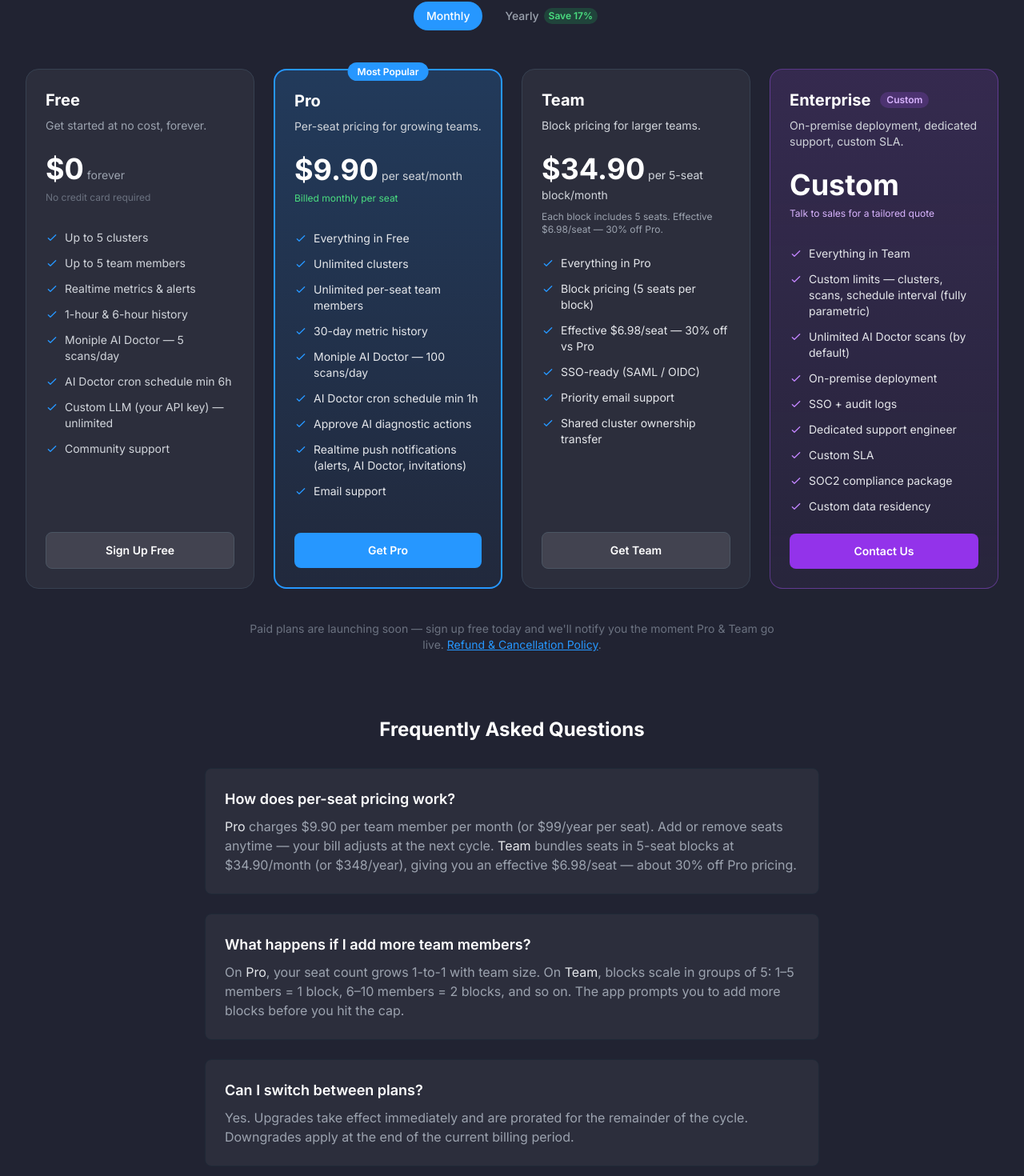
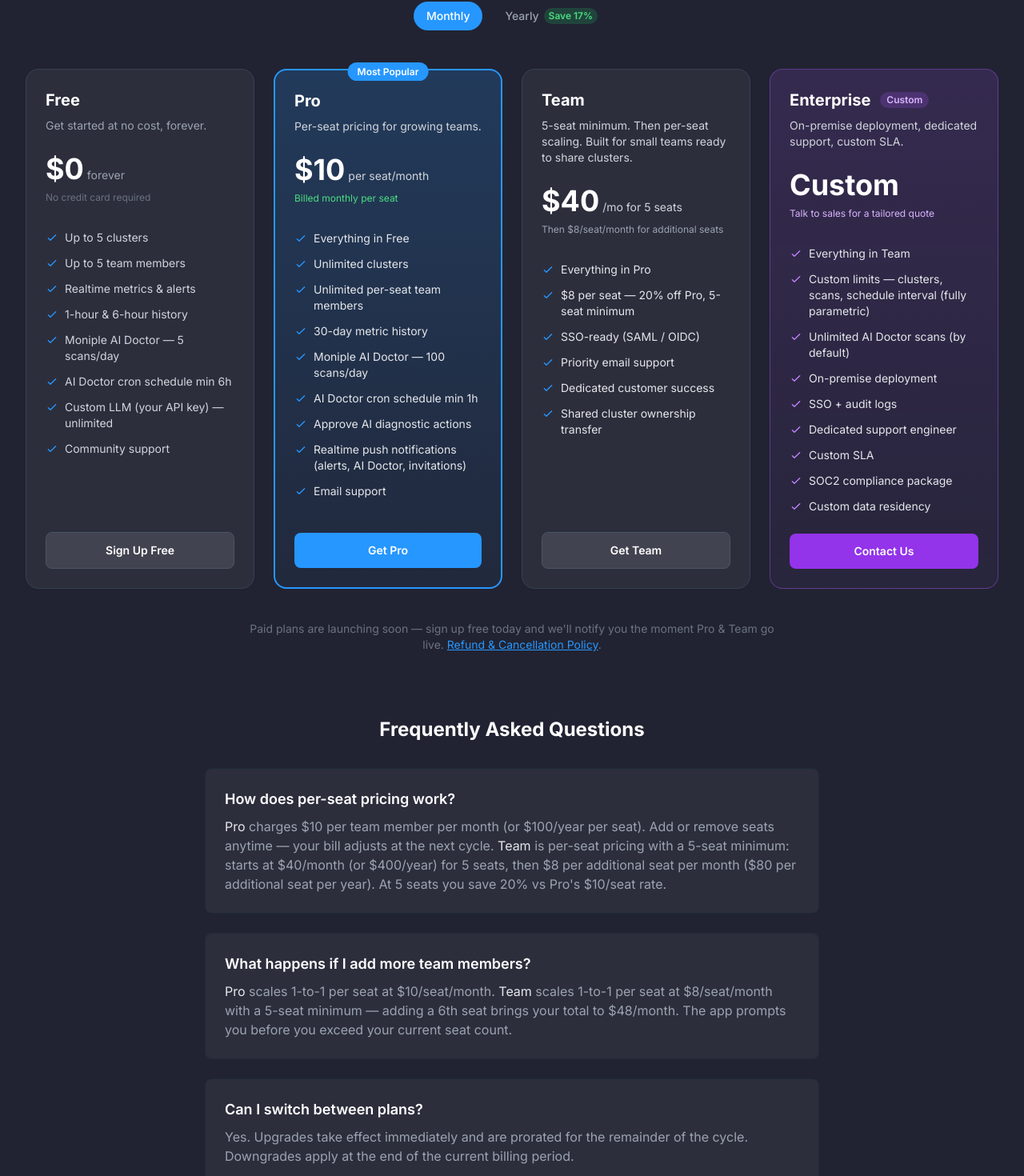
Before and after one commit to muhgumus/moniple-web, a Next.js app: page /pricing in a window 1280 px wide. Shown: the part 310-1780 px from the top of the page at 80% size. Built offline with nearby package versions, Linux system fonts and the light colour scheme.

Commit message:
moniple-web: round-number Team + Pro pricing
Pro: $10/seat/month, $100/seat/year (min 1 seat).
Team: $40/month for 5 seats, $400/year for 5 seats
(= $8 and $80 per seat — 20% off Pro with 5-seat minimum).

```diff
--- a/src/app/pricing/page.tsx
+++ b/src/app/pricing/page.tsx
@@ -29,10 +29,10 @@ const proFeatures = [
 
 const teamFeatures = [
   "Everything in Pro",
-  "Block pricing (5 seats per block)",
-  "Effective $6.98/seat — 30% off vs Pro",
+  "$8 per seat — 20% off Pro, 5-seat minimum",
   "SSO-ready (SAML / OIDC)",
   "Priority email support",
+  "Dedicated customer success",
   "Shared cluster ownership transfer",
 ];
 
@@ -160,18 +160,18 @@ export default function PricingPage() {
             <div className="mt-6">
               {yearly ? (
                 <div>
-                  <span className="text-4xl font-bold text-white">$99</span>
+                  <span className="text-4xl font-bold text-white">$100</span>
                   <span className="text-gray-300 text-sm"> per seat/year</span>
                 </div>
               ) : (
                 <div>
-                  <span className="text-4xl font-bold text-white">$9.90</span>
+                  <span className="text-4xl font-bold text-white">$10</span>
                   <span className="text-gray-300 text-sm"> per seat/month</span>
                 </div>
               )}
             </div>
             <p className="mt-2 text-xs text-green-400 min-h-[1.5rem]">
-              {yearly ? "$8.25/mo — 2 months free" : "Billed monthly per seat"}
+              {yearly ? "$8.33/mo — 2 months free" : "Billed monthly per seat"}
             </p>
 
             <ul className="mt-6 space-y-3 flex-1">
@@ -198,30 +198,24 @@ export default function PricingPage() {
           <div className="rounded-2xl p-6 bg-white/5 border border-gray-700 flex flex-col">
             <h2 className="text-xl font-bold text-white">Team</h2>
             <p className="mt-2 text-sm text-gray-300">
-              Block pricing for larger teams.
+              5-seat minimum. Then per-seat scaling. Built for small teams ready to share clusters.
             </p>
 
             <div className="mt-6">
               {yearly ? (
                 <div>
-                  <span className="text-4xl font-bold text-white">$348</span>
-                  <span className="text-gray-300 text-sm">
-                    {" "}
-                    per 5-seat block/year
-                  </span>
+                  <span className="text-4xl font-bold text-white">$400</span>
+                  <span className="text-gray-300 text-sm"> /yr for 5 seats</span>
                 </div>
               ) : (
                 <div>
-                  <span className="text-4xl font-bold text-white">$34.90</span>
-                  <span className="text-gray-300 text-sm">
-                    {" "}
-                    per 5-seat block/month
-                  </span>
+                  <span className="text-4xl font-bold text-white">$40</span>
+                  <span className="text-gray-300 text-sm"> /mo for 5 seats</span>
                 </div>
               )}
             </div>
             <p className="mt-2 text-xs text-gray-400 min-h-[1.5rem]">
-              Each block includes 5 seats. Effective $6.98/seat — 30% off Pro.
+              {yearly ? "Then $80/seat/year for additional seats" : "Then $8/seat/month for additional seats"}
             </p>
 
             <ul className="mt-6 space-y-3 flex-1">
@@ -307,12 +301,14 @@ export default function PricingPage() {
                 How does per-seat pricing work?
               </h3>
               <p className="mt-2 text-gray-400">
-                <span className="text-gray-200">Pro</span> charges $9.90 per
-                team member per month (or $99/year per seat). Add or remove
+                <span className="text-gray-200">Pro</span> charges $10 per
+                team member per month (or $100/year per seat). Add or remove
                 seats anytime — your bill adjusts at the next cycle.{" "}
-                <span className="text-gray-200">Team</span> bundles seats in
-                5-seat blocks at $34.90/month (or $348/year), giving you an
-                effective $6.98/seat — about 30% off Pro pricing.
+                <span className="text-gray-200">Team</span> is per-seat pricing
+                with a 5-seat minimum: starts at $40/month (or $400/year) for
+                5 seats, then $8 per additional seat per month ($80 per
+                additional seat per year). At 5 seats you save 20% vs
+                Pro&apos;s $10/seat rate.
               </p>
             </div>
             <div className="bg-white/5 border border-gray-800 rounded-lg p-6">
@@ -320,12 +316,12 @@ export default function PricingPage() {
                 What happens if I add more team members?
               </h3>
               <p className="mt-2 text-gray-400">
-                On <span className="text-gray-200">Pro</span>, your seat count
-                grows 1-to-1 with team size. On{" "}
-                <span className="text-gray-200">Team</span>, blocks scale in
-                groups of 5: 1–5 members = 1 block, 6–10 members = 2 blocks,
-                and so on. The app prompts you to add more blocks before you
-                hit the cap.
+                <span className="text-gray-200">Pro</span> scales 1-to-1 per
+                seat at $10/seat/month.{" "}
+                <span className="text-gray-200">Team</span> scales 1-to-1 per
+                seat at $8/seat/month with a 5-seat minimum — adding a 6th
+                seat brings your total to $48/month. The app prompts you
+                before you exceed your current seat count.
               </p>
             </div>
             <div className="bg-white/5 border border-gray-800 rounded-lg p-6">
--- a/src/components/features/PricingTeaserSection.tsx
+++ b/src/components/features/PricingTeaserSection.tsx
@@ -10,7 +10,7 @@ const plans = [
   },
   {
     name: "Pro",
-    price: "$9.90",
+    price: "$10",
     period: "/seat/month",
     tagline: "Most popular",
     featured: true,
@@ -18,10 +18,10 @@ const plans = [
   },
   {
     name: "Team",
-    price: "$34.90",
-    period: "/5-seat block/month",
-    tagline: "~$6.98 per seat",
-    summary: "Everything in Pro, SSO-ready, priority support",
+    price: "$40",
+    period: "/month for 5 seats",
+    tagline: "$8 per seat after 5",
+    summary: "Everything in Pro, SSO-ready, priority support, dedicated success",
   },
   {
     name: "Enterprise",
--- a/src/components/home/PricingTeaserSection.tsx
+++ b/src/components/home/PricingTeaserSection.tsx
@@ -10,7 +10,7 @@ const plans = [
   },
   {
     name: "Pro",
-    price: "$9.90",
+    price: "$10",
     period: "/seat/month",
     highlight: "Most popular",
     featured: true,
@@ -23,9 +23,9 @@ const plans = [
   },
   {
     name: "Team",
-    price: "$34.90",
-    period: "/5-seat block/month",
-    highlight: "~$6.98 per seat",
+    price: "$40",
+    period: "/month for 5 seats",
+    highlight: "$8 per seat after 5",
     features: [
       "Everything in Pro",
       "SSO-ready",
```
